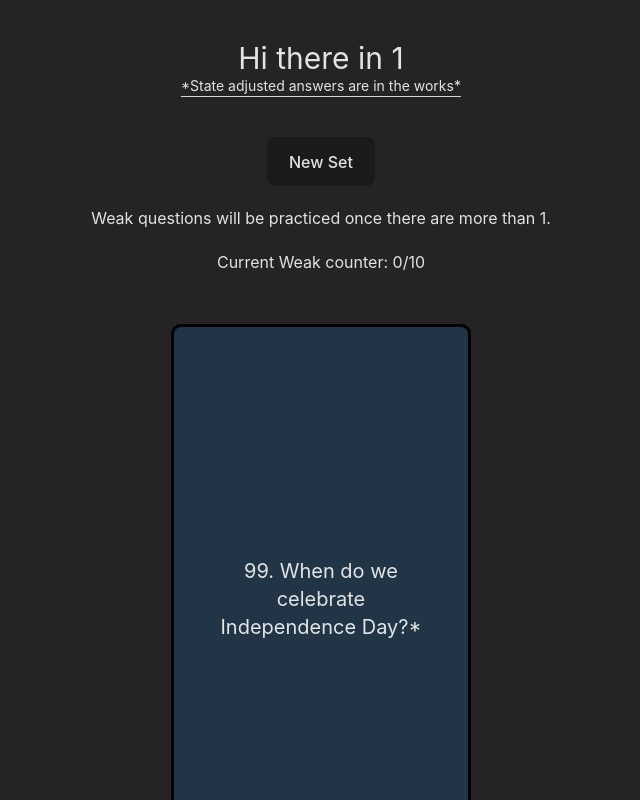
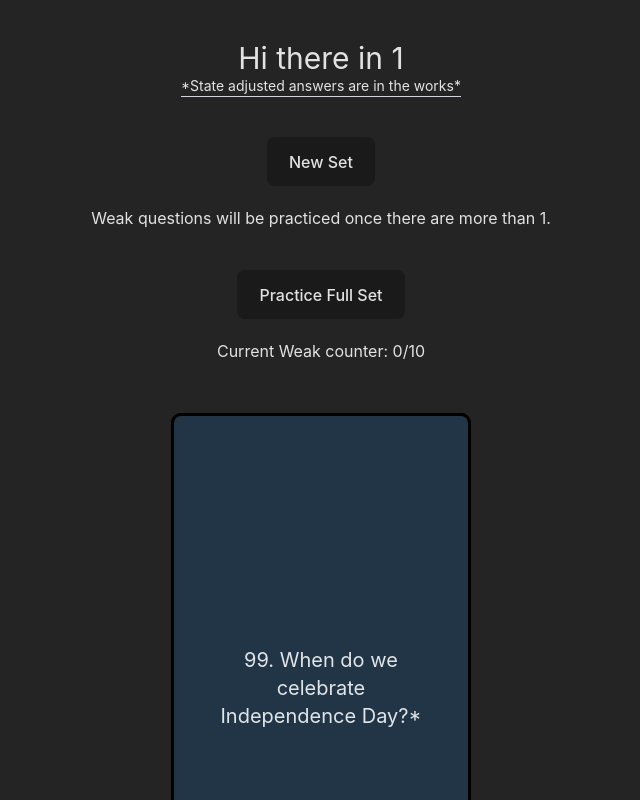
Before and after one commit to Poleron402/civics, a React (Vite) app: page /quiz/1 in a window 1280 px wide. Both pictures are taken after a click on the button "Begin Learning". Shown: the top 800 px of the page, without its empty margins (319-959 px from the left). Built offline with nearby package versions, Linux system fonts and the light colour scheme.

Commit message:
added a full test option

```diff
--- a/src/main.tsx
+++ b/src/main.tsx
@@ -1,6 +1,7 @@
 import { BrowserRouter } from 'react-router-dom';
 import ReactDOM from 'react-dom/client';
 import App from './App';
+import "./index.css";
 
 ReactDOM.createRoot(document.getElementById('root')!).render(
     <BrowserRouter>
--- a/src/pages/Quiz.tsx
+++ b/src/pages/Quiz.tsx
@@ -14,11 +14,12 @@ const Quiz = () =>{
     let [questionCounter, setQuestionCounter] = useState<number>(0);
     let [score, setScore] = useState<number>(0);
     let [newSet, setNewSet] = useState<boolean>(false);
-
+    let [doFull, setDoFull] = useState<boolean>(false)
     // console.log(data)
     let {state} = useParams()
 
     const getQuestionsAndAnswers = () =>{
+        if (!doFull){
             if (questions.length !== 10 || newSet || !doBad){
                 const randoms:number[] = [];
                 while (randoms.length < 10) {
@@ -29,6 +30,9 @@ const Quiz = () =>{
                 }
                 let selected=randoms.map(element => data[element]);
                 setQuestions(selected);
+            }
+        }else{
+            setQuestions(data)
         }
         if(doBad){
             const randoms:number[] = [];
@@ -69,6 +73,7 @@ const Quiz = () =>{
                         setScore(0);
                         setQuestionCounter(0);
                         }}>New Set</button>
+
                     {badQuestions.length > 0 ?
                         <>
                         <button className="mt-10 hover:bg-red-900 ml-5" onClick = {()=>{
@@ -84,6 +89,13 @@ const Quiz = () =>{
 
                         </>
                     }
+                    <button className="mt-10 hover:bg-green-600" onClick = {()=>{
+                        setDoBad(false)
+                        setNewSet(true);
+                        setScore(0);
+                        setDoFull(true);
+                        setQuestionCounter(0);
+                        }}>Practice Full Set</button>
                     <p className="mt-5">Current Weak counter: {badQuestions.length}/10</p>
                     {
                        (questionCounter<=9&& !doBad) || (questionCounter<questions.length &&doBad)? (
```
Lines whose indentation alone changed are shown as unchanged.
